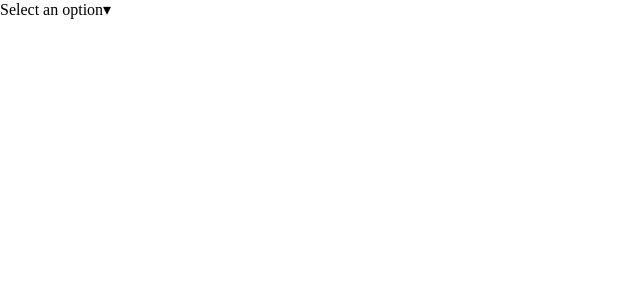
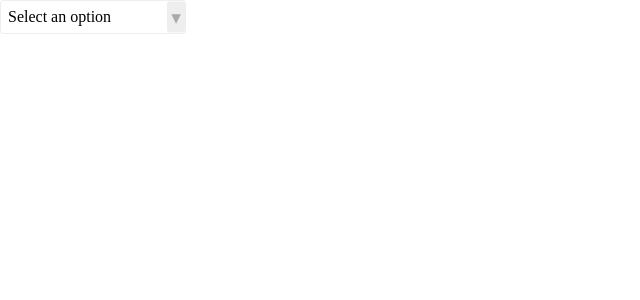
Before and after one commit to jrobind/react-select, a React app: page / in a window 1280 px wide. Shown: the top 300 px of the page, without its empty margins (0-640 px from the left). Built offline with nearby package versions, Linux system fonts and the light colour scheme.

Commit message:
update README.md and update select styles

```diff
--- a/src/Select.jsx
+++ b/src/Select.jsx
@@ -30,11 +30,13 @@ class Select extends Component {
         return (
             <div className='select-container'>
                 <div
-                    className='option-container'
+                    className='select'
                     onClick={this.handleModalDisplay}
                 >
                     {optionVal}
-                    <span>&#9662;</span>
+                    <div className='select-arrow-container'>
+                        <span className='select-arrow'>&#9662;</span>
+                    </div>
                 </div>
                 {selectedOption ? <Modal
                                     {...this.props}
--- a/src/styles/style.scss
+++ b/src/styles/style.scss
@@ -2,7 +2,30 @@
 @import './variables.scss';
 
 #app {
-    .option-container, .modal-background, .modal-container {
+
+    .select {
+        padding: 7px;
+        border-radius: 3px;
+        border: 1px solid $selectBorder;
+        min-width: 170px;
+
+        .select-arrow-container {
+            position: absolute;
+            border-radius: 3px;
+            right: 0;
+            transform: translateY(-50%);
+            top: 50%;
+            padding: 4px;
+            background: $selectBorder;
+
+            .select-arrow {
+                font-size: 1.2em;
+                color: $selectArrow;
+            }
+        }
+    }
+
+    .select, .modal-background, .modal-container {
         position: absolute;
     }
 
--- a/src/styles/variables.scss
+++ b/src/styles/variables.scss
@@ -1,2 +1,4 @@
 // colors
 $modalBackground:rgba(0, 0, 0, 0.4);
+$selectBorder:#eee;
+$selectArrow: #aaa;
```
Also changed, not shown: 1 other file (tests, documents, lock files or other folders).
